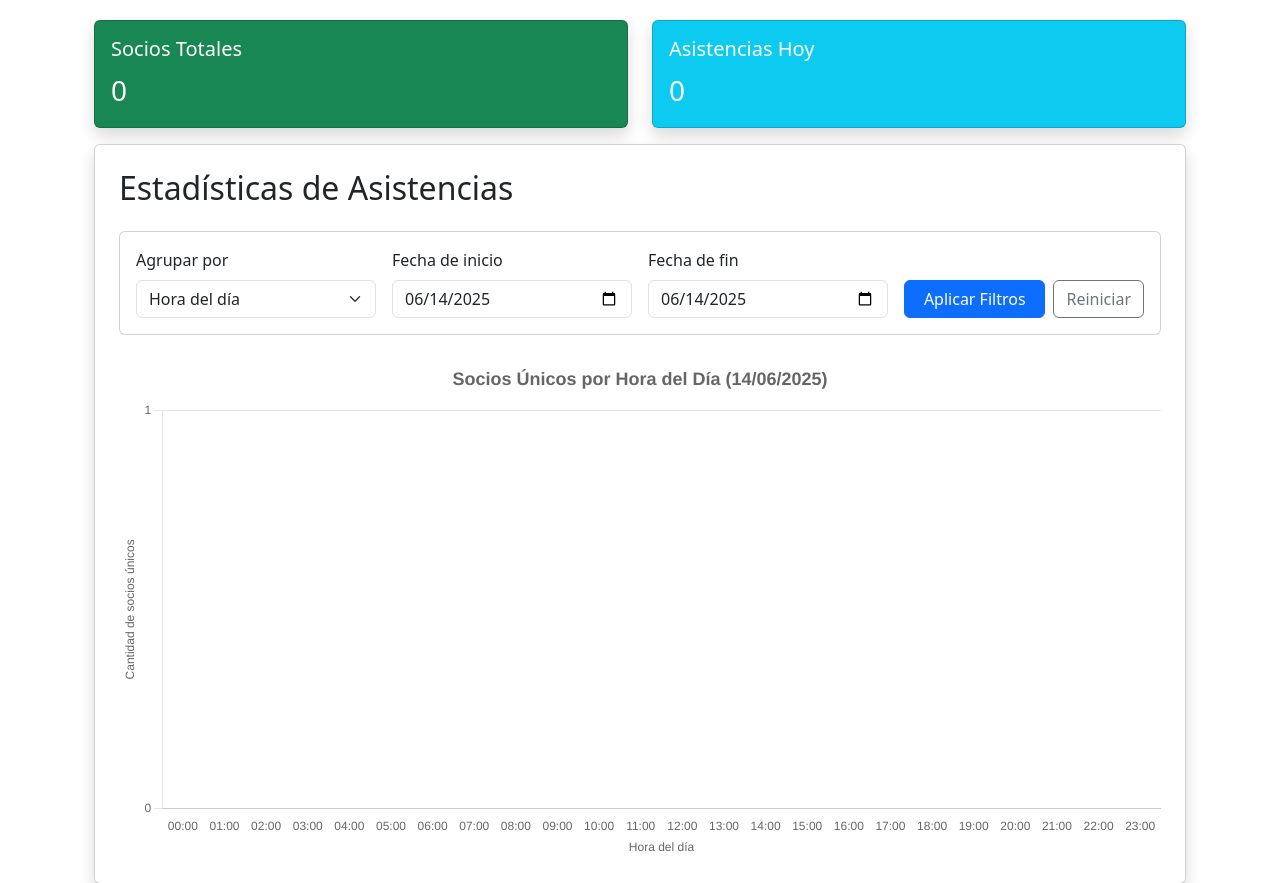
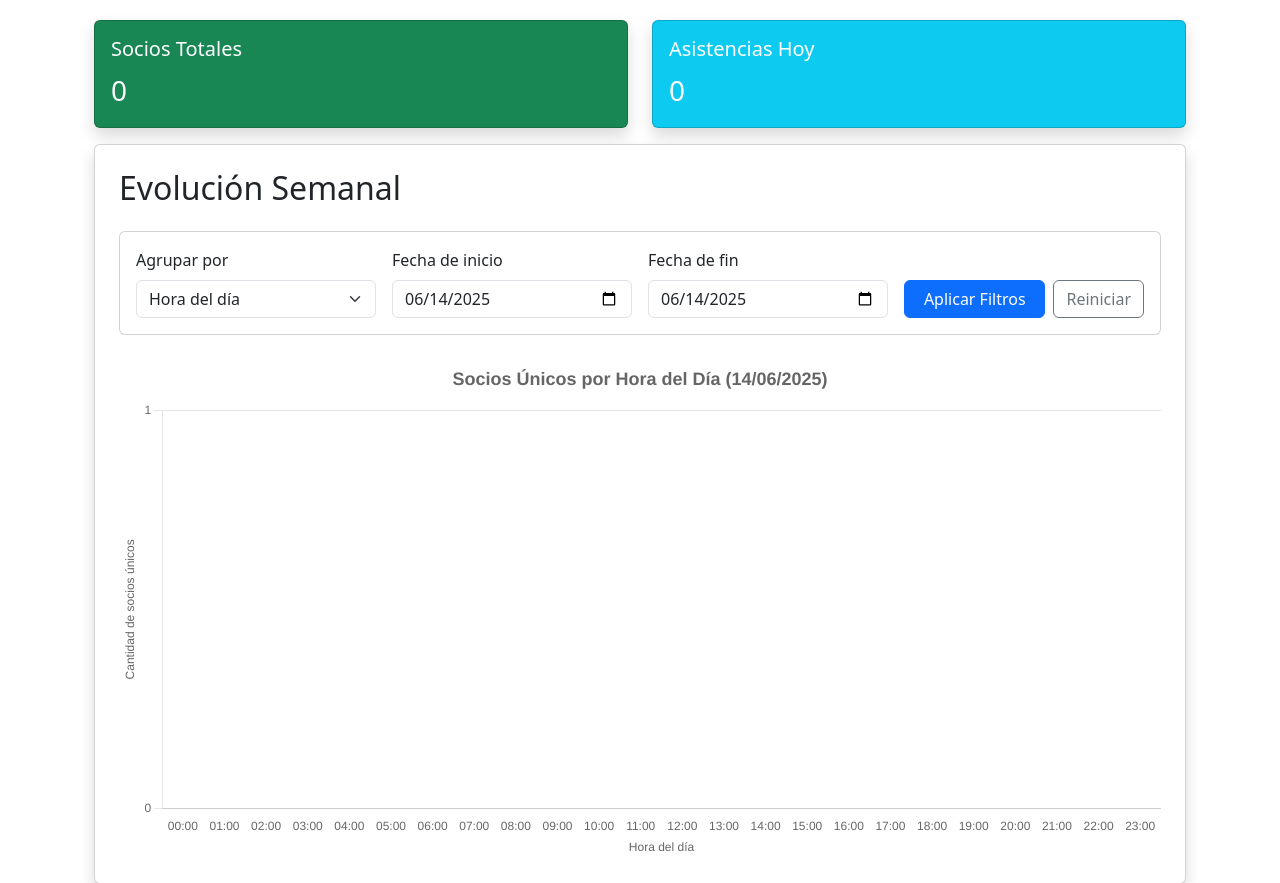
Before and after one commit to AgustinNormand/gymapp, a Django app: page / in a window 1280 px wide. Shown: the part 304-1187 px from the top of the page. Run offline with Django 5.2, Linux system fonts and the light colour scheme; data that the repository does not hold is empty; some libraries are stand-ins or nearby versions.

Commit message:
Renombro Evolución Semanal, permito ordenamiento

```diff
--- a/registros/urls.py
+++ b/registros/urls.py
@@ -6,5 +6,5 @@ urlpatterns = [
     path('registrar/', views.registrar_entrada, name='registrar_entrada'),
     path('alta_entrada/', views.alta_entrada, name='alta_entrada'),
     path('entrada/<int:id>/eliminar/', views.eliminar_entrada, name='eliminar_entrada'),
-    path('estadisticas/', views.estadisticas_asistencias, name='estadisticas_asistencias'),
+    path('evolucion-semanal/', views.evolucion_semanal, name='evolucion_semanal'),
 ]
--- a/registros/views.py
+++ b/registros/views.py
@@ -18,7 +18,7 @@ from django.utils.timezone import now
 from decimal import Decimal
 
 
-def estadisticas_asistencias(request):
+def evolucion_semanal(request):
     # Obtener el mes actual y el anterior
     hoy = now().date()
     primer_dia_mes_actual = hoy.replace(day=1)
@@ -136,7 +136,7 @@ def estadisticas_asistencias(request):
     mes_actual_str = f"{meses_espanol[primer_dia_mes_actual.month]} {primer_dia_mes_actual.year}"
     mes_anterior_str = f"{meses_espanol[primer_dia_mes_anterior.month]} {primer_dia_mes_anterior.year}"
 
-    return render(request, 'registros/estadisticas_asistencias.html', {
+    return render(request, 'registros/evolucion_semanal.html', {
         'estadisticas': estadisticas,
         'mes_actual': mes_actual_str,
         'mes_anterior': mes_anterior_str,
--- a/templates/base.html
+++ b/templates/base.html
@@ -52,7 +52,7 @@
                             <li><a class="dropdown-item" href="{% url 'listar_entradas' %}">Ver Asistencias</a></li>
                             <li><a class="dropdown-item" href="{% url 'registrar_entrada' %}">Registrar Asistencia</a></li>
                             <li><hr class="dropdown-divider"></li>
-                            <li><a class="dropdown-item" href="{% url 'estadisticas_asistencias' %}">Estadísticas</a></li>
+                            <li><a class="dropdown-item" href="{% url 'evolucion_semanal' %}">Evolución Semanal</a></li>
                         </ul>
                     </li>
 
--- a/templates/home.html
+++ b/templates/home.html
@@ -36,7 +36,7 @@
 
     <!-- Gráfico Unificado de Asistencias -->
     <div class="card shadow p-4 mb-5">
-        <h2 class="mb-4">Estadísticas de Asistencias</h2>
+        <h2 class="mb-4">Evolución Semanal</h2>
 
         <!-- Filtros -->
         <div class="card mb-4">
```
Also changed, not shown: registros/templates/registros/evolucion_semanal.html (renamed from registros/templates/registros/estadisticas_asistencias.html, +14 -6 lines).
